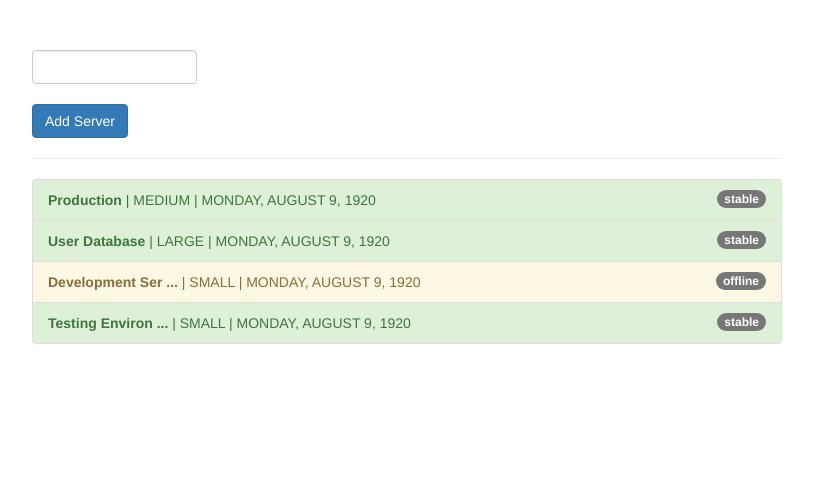
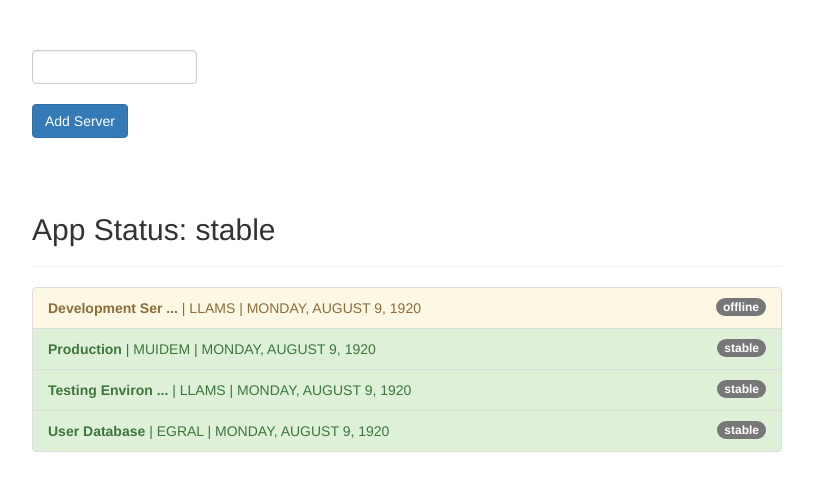
Before and after one commit to nklant/AngularPipes, an Angular app: page / in a window 1280 px wide. Shown: the top 490 px of the page, without its empty margins (233-1046 px from the left). Built offline with nearby package versions, Linux system fonts and the light colour scheme.

Commit message:
231. Understanding the "async" Pipe

```diff
--- a/src/app/app.component.html
+++ b/src/app/app.component.html
@@ -14,18 +14,20 @@
           </div>
         </div>
       </div>
+      <br><br>
+      <h2>App Status: {{ appStatus | async }}</h2>
       <hr>
       <ul class="list-group">
         <li
           class="list-group-item"
-          *ngFor="let server of servers | filter:filteredStatus:'status'"
+          *ngFor="let server of servers | filter:filteredStatus:'status' | sort:'name'"
           [ngClass]="getStatusClasses(server)">
           <span
             class="badge">
             {{ server.status }}
           </span>
           <strong>{{ server.name | shorten:15 }}</strong> |
-          {{ server.instanceType | uppercase }} |
+          {{ server.instanceType | uppercase | reverse }} |
           {{ server.started | date:'fullDate' | uppercase }}
         </li>
       </ul>
--- a/src/app/app.component.ts
+++ b/src/app/app.component.ts
@@ -6,6 +6,11 @@ import { Component } from '@angular/core';
   styleUrls: ['./app.component.css']
 })
 export class AppComponent {
+  appStatus = new Promise((resolve, reject) => {
+    setTimeout(() => {
+      resolve('stable');
+    }, 2000);
+  });
   servers = [
     {
       instanceType: 'medium',
--- a/src/app/app.module.ts
+++ b/src/app/app.module.ts
@@ -6,12 +6,16 @@ import { HttpModule } from '@angular/http';
 import { AppComponent } from './app.component';
 import { ShortenPipe } from './shorten.pipe';
 import { FilterPipe } from './filter.pipe';
+import { ReversePipe } from './reverse.pipe';
+import { SortPipe } from './sort.pipe';
 
 @NgModule({
   declarations: [
     AppComponent,
     ShortenPipe,
-    FilterPipe
+    FilterPipe,
+    ReversePipe,
+    SortPipe
   ],
   imports: [
     BrowserModule,
--- /dev/null
+++ b/src/app/reverse.pipe.ts
@@ -0,0 +1,12 @@
+import { Pipe, PipeTransform } from '@angular/core';
+
+@Pipe({
+  name: 'reverse'
+})
+export class ReversePipe implements PipeTransform {
+
+  transform(value: any): any {
+    return value.split('').reverse().join('');
+  }
+
+}
--- /dev/null
+++ b/src/app/sort.pipe.ts
@@ -0,0 +1,19 @@
+import { Pipe, PipeTransform } from '@angular/core';
+
+@Pipe({
+  name: 'sort',
+  pure: false
+})
+export class SortPipe implements PipeTransform {
+
+  transform(value: any, propName: string): any {
+    return value.sort((a, b) => {
+      if (a[propName] > b[propName]) {
+        return 1;
+      } else {
+        return -1;
+      }
+    });
+  }
+
+}
```
